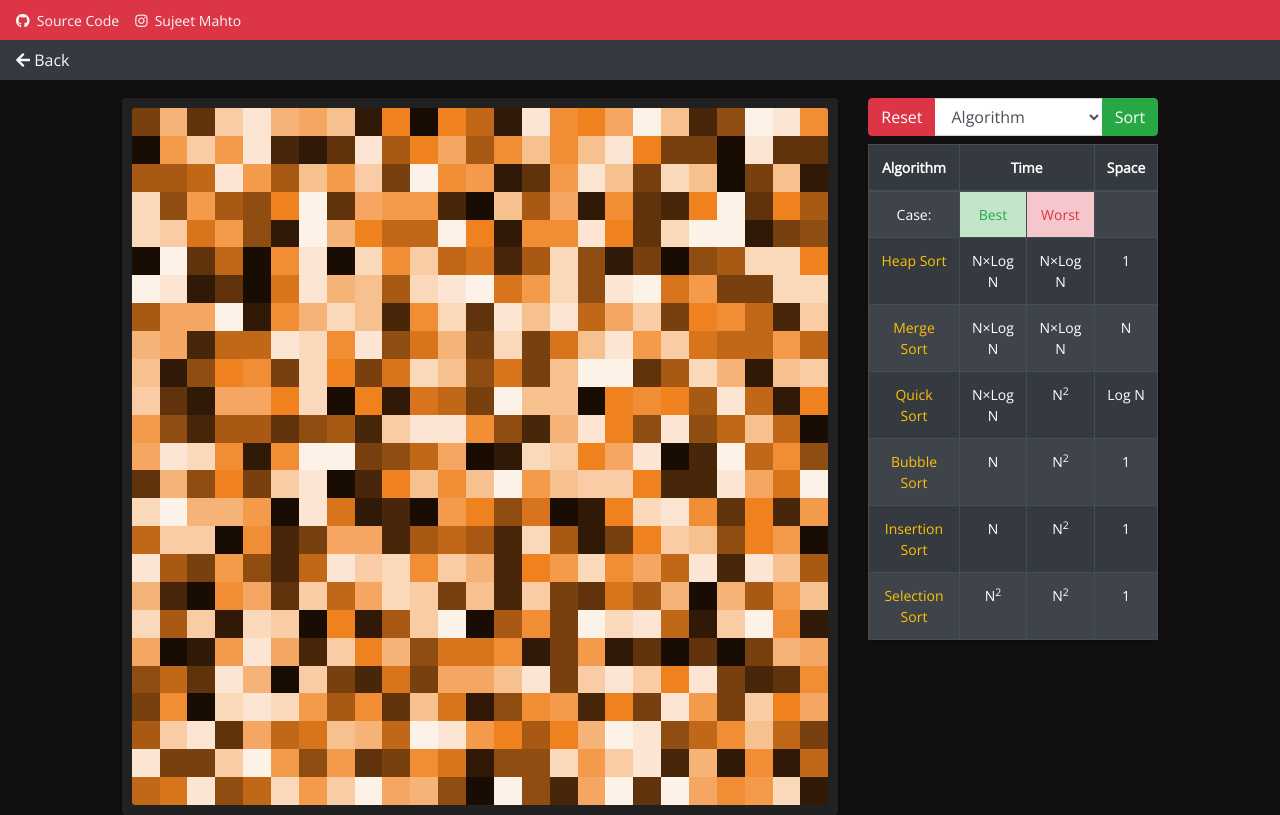
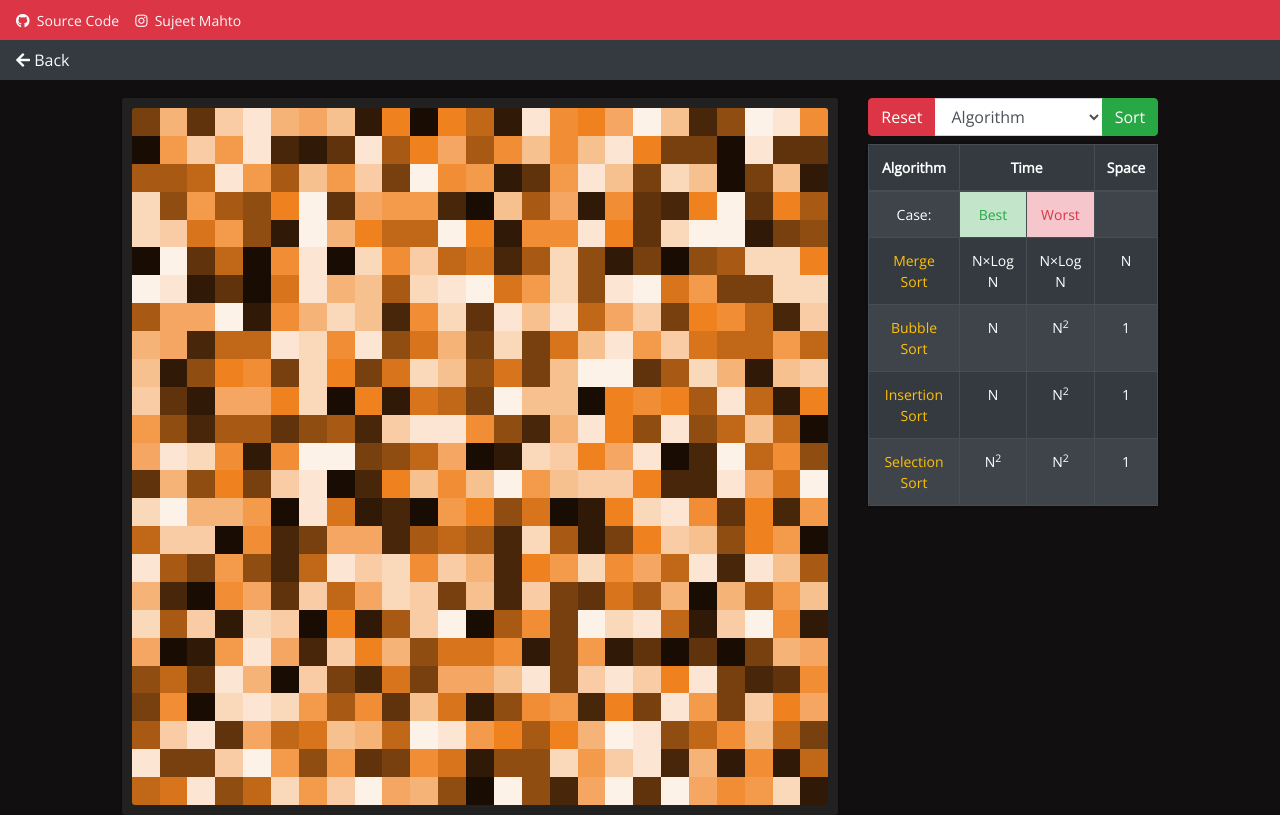
Before and after one commit to MahtoSujeet/BeyondBinary, a React (Create React App) app: page /#/sorting in a window 1280 px wide. Built offline with nearby package versions, Linux system fonts and the light colour scheme.

Commit message:
removed a*, heap and quick sort

```diff
--- a/src/PathFinder/PathFinder.jsx
+++ b/src/PathFinder/PathFinder.jsx
@@ -611,7 +611,7 @@ export default class PathFinder extends React.Component {
                     <option value="1">Dijkstras</option>
                     <option value="2">Breadth First Search</option>
                     <option value="5">Depth First Search</option>
-                    <option value="3">A* Search</option>
+                    {/*<option value="3">A* Search</option>*/}
                     <option value="4">Bi-Directional Search</option>
                   </Form.Control>
                   <InputGroup.Append>
--- a/src/sortingAlgorithms/complexityTable.jsx
+++ b/src/sortingAlgorithms/complexityTable.jsx
@@ -17,26 +17,26 @@ const ComplexityTable = () => (
           <td className="text-danger table-danger">Worst</td>
           <td></td>
         </tr>
-        <tr>
+        {/*<tr>
           <td className="text-warning">Heap Sort</td>
           <td>N&times;Log N</td>
           <td>N&times;Log N</td>
           <td>1</td>
-        </tr>
+        </tr>*/}
         <tr>
           <td className="text-warning">Merge Sort</td>
           <td>N&times;Log N</td>
           <td>N&times;Log N</td>
           <td>N</td>
         </tr>
-        <tr>
+        {/*<tr>
           <td className="text-warning">Quick Sort</td>
           <td>N&times;Log N</td>
           <td>
             N<sup>2</sup>
           </td>
           <td>Log N</td>
-        </tr>
+        </tr>*/}
         <tr>
           <td className="text-warning">Bubble Sort</td>
           <td>N</td>
--- a/src/sortingAlgorithms/sortingVisualiser.jsx
+++ b/src/sortingAlgorithms/sortingVisualiser.jsx
@@ -97,12 +97,12 @@ export default class SortingVisualiser extends React.Component {
       case 3:
         this.insertionSort();
         break;
-      case 4:
-        this.quickSort();
-        break;
-      case 5:
-        this.heapSort();
-        break;
+      // case 4:
+      //   this.quickSort();
+      //   break;
+      // case 5:
+      //   this.heapSort();
+      //   break;
       case 6:
         this.mergeSort();
         break;
@@ -236,8 +236,8 @@ export default class SortingVisualiser extends React.Component {
                   <option value="1">Bubble Sort</option>
                   <option value="2">Selection Sort</option>
                   <option value="3">Insertion Sort</option>
-                  <option value="4">Quick Sort</option>
-                  <option value="5">Heap Sort</option>
+                  {/*<option value="4">Quick Sort</option>*/}
+                  {/*<option value="5">Heap Sort</option>*/}
                   <option value="6">Merge Sort</option>
                 </Form.Control>
                 <InputGroup.Append>
```
